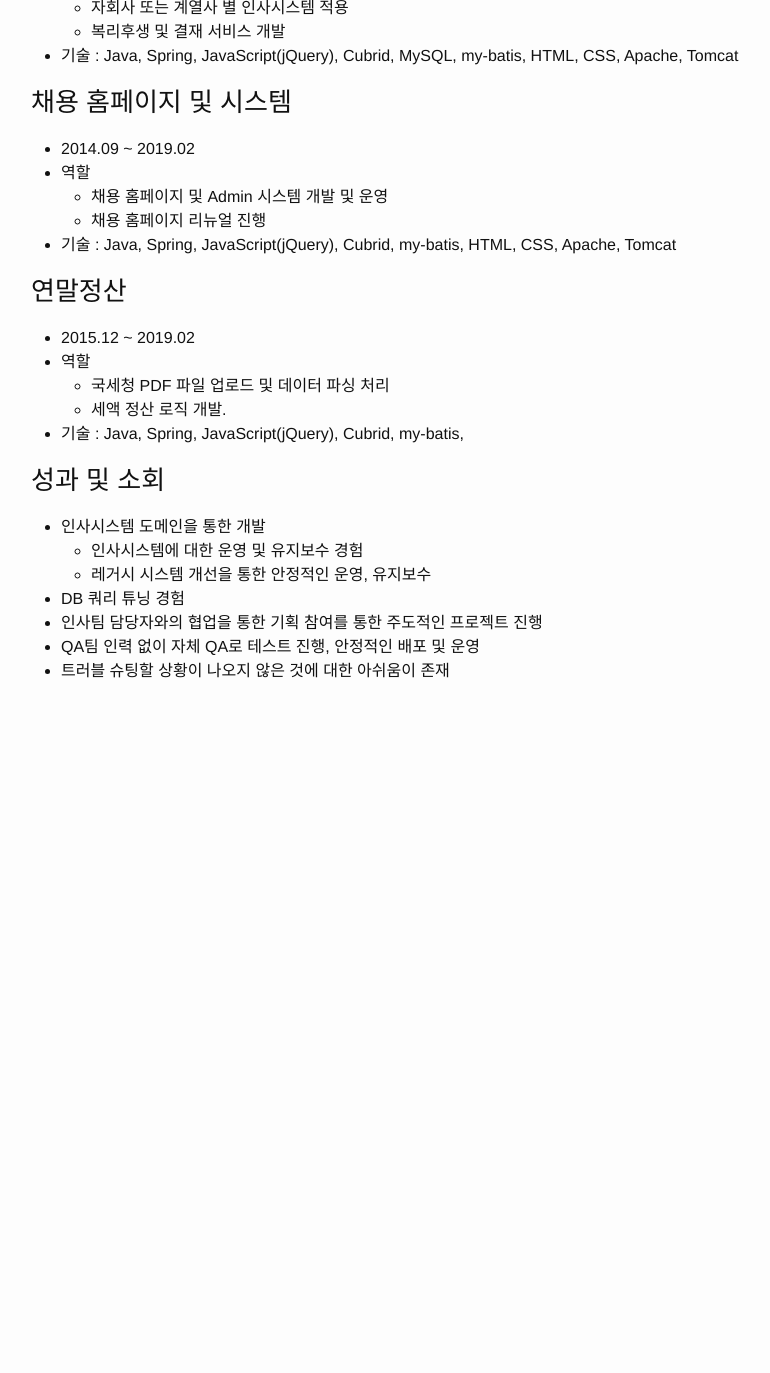
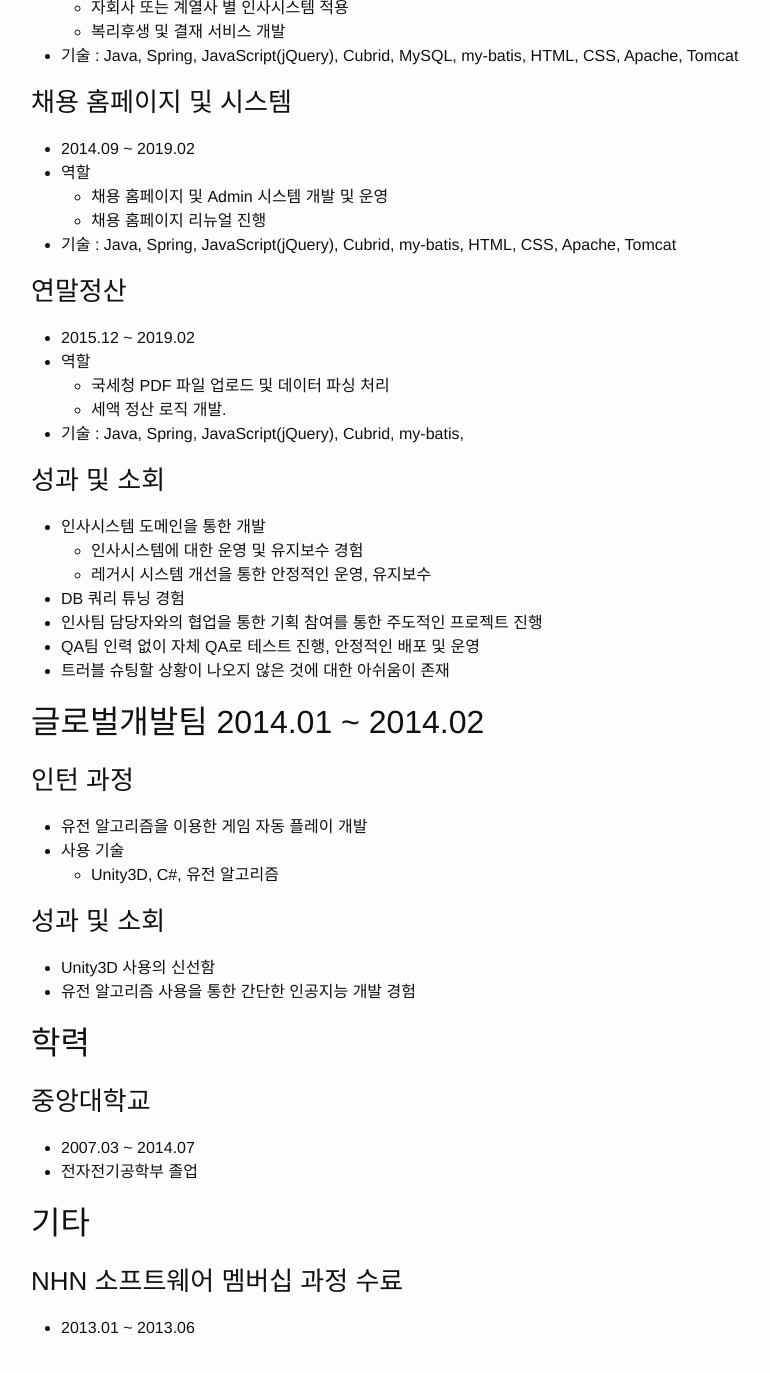
Before and after one commit to ColdWM/resume, a Jekyll site: the page built from _posts/2021-08-20-resume.md, in a window 1280 px wide and 1400 px high, scrolled down 1518 px. Shown: the top 1373 px of the window, without its empty margins (239-1009 px from the left). Built offline with Jekyll 4.4.1, drawn with Linux system fonts in a browser that asks for light colours; Markdown is read by kramdown in place of the engine named in the settings; before the commit the page ends 2261 px from its top, so only the background shows below that.

Commit message:
resume update

```diff
--- a/_posts/2021-08-20-resume.md
+++ b/_posts/2021-08-20-resume.md
@@ -86,3 +86,22 @@ categories: resume
 * 인사팀 담당자와의 협업을 통한 기획 참여를 통한 주도적인 프로젝트 진행
 * QA팀 인력 없이 자체 QA로 테스트 진행, 안정적인 배포 및 운영
 * 트러블 슈팅할 상황이 나오지 않은 것에 대한 아쉬움이 존재
+
+## 글로벌개발팀 2014.01 ~ 2014.02
+### 인턴 과정
+* 유전 알고리즘을 이용한 게임 자동 플레이 개발
+* 사용 기술
+  * Unity3D, C#, 유전 알고리즘
+
+### 성과 및 소회
+* Unity3D 사용의 신선함
+* 유전 알고리즘 사용을 통한 간단한 인공지능 개발 경험
+
+## 학력
+### 중앙대학교
+* 2007.03 ~ 2014.07
+* 전자전기공학부 졸업
+
+## 기타
+### NHN 소프트웨어 멤버십 과정 수료
+* 2013.01 ~ 2013.06
```
